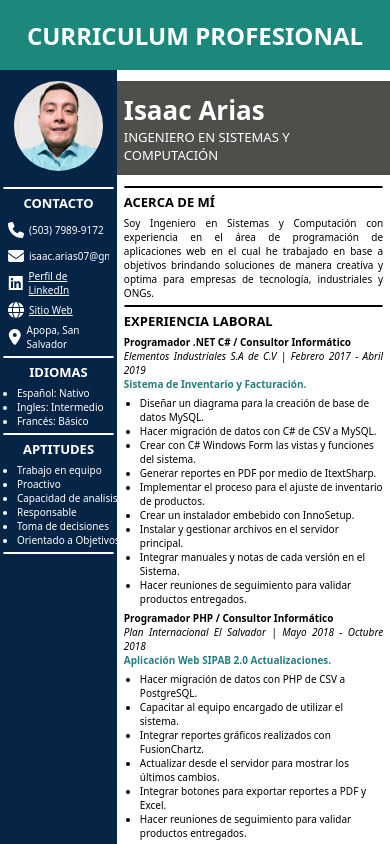
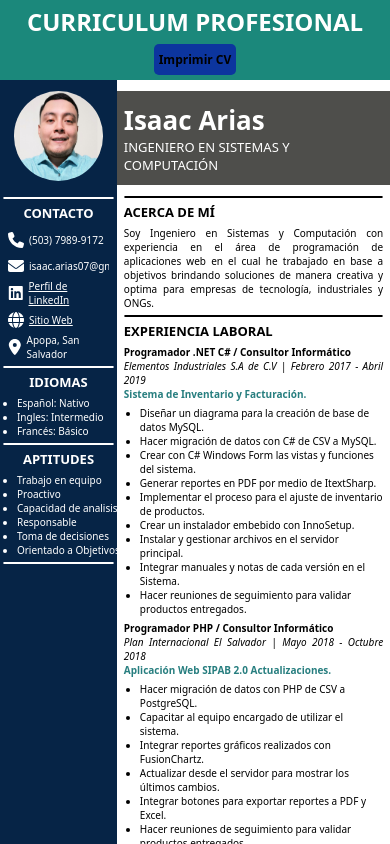
Before and after one commit to Isaac953/curriculum_isaac, a Next.js app: page / in a window 390 px wide. Shown: the top 844 px of the page. Built offline with nearby package versions, Linux system fonts and the light colour scheme.

Commit message:
UP_01: Agregando función y boton para imprimir PDF

```diff
--- a/src/app/components/Header.js
+++ b/src/app/components/Header.js
@@ -2,12 +2,23 @@
 
 import React from "react";
 import "./Layout.scss";
+import { Navbar } from "./navbar/Navbar";
 
 export const Header = () => {
+
   const headerT = "CURRICULUM PROFESIONAL";
+
+  //Print pdf dialog
+  let printPDF = () => {
+    console.log('Se abre opción para imprimir documento');
+    window.print();
+  }
+
   return (
     <header className="header">
       <h1 className="header__title">{headerT}</h1>
+      <button onClick={printPDF} className="header__btn">Imprimir CV</button>
+      {/* <Navbar /> */}
     </header>
   );
 };
--- a/src/app/components/Layout.scss
+++ b/src/app/components/Layout.scss
@@ -12,14 +12,28 @@
 
 /*Start Header Styles*/
 .header {
-  height: 80px;
+  height: 95px;
   background-color: $headerColor;
   justify-content: center;
   @include flex-column;
+  justify-content: space-evenly;
   &__title {
     font-size: 28px;
     color: $textColor;
     font-weight: bold;
+  }
+  &__btn {
+    background-color: $btnprint;
+    border: none;
+    font-weight: bold;
+    border-radius: 5px;
+    padding: 11px 9px;
+    font-size: 16px;
+    transition: .5s;
+    cursor: pointer;
+  }
+  &__btn:hover {
+    background-color: $btnprinth;
   }
 }
 
@@ -100,10 +114,14 @@
 @media screen and (min-width: 768px) and (max-width: 1023px) {
   /*Start Header Styles*/
   .header {
-    height: 75px;
+    height: 90px;
 
     &__title {
       font-size: 26px;
+    }
+    &__btn {
+      padding: 9px 7px;
+      font-size: 14px;
     }
   }
 
@@ -154,10 +172,14 @@
 @media screen and (max-width: 767px) {
   /*Start Header Styles*/
   .header {
-    height: 70px;
+    height: 80px;
 
     &__title {
       font-size: 24px;
+    }
+    &__btn {
+      padding: 7px 5px;
+      font-size: 12px;
     }
   }
 
--- a/src/app/components/cards/06_works/Works.js
+++ b/src/app/components/cards/06_works/Works.js
@@ -160,10 +160,6 @@ export const Works = () => {
       ],
     },
   ];
-
-  // for(const item of expecienceData[1].activities){
-  //   console.log(item.tasks)
-  //   }
   return (
     <section className="workscard">
       <h2 className="workscard__title">{title}</h2>
--- /dev/null
+++ b/src/app/components/navbar/Navbar.js
@@ -0,0 +1,7 @@
+import React from 'react'
+
+export const Navbar = () => {
+  return (
+    <div>Navbar</div>
+  )
+}
--- a/src/app/styles/Colors.scss
+++ b/src/app/styles/Colors.scss
@@ -12,3 +12,5 @@ $cardShadowColor: 0 4px 8px 0 rgba(0, 0, 0, 0.35),
     0 6px 20px 0 rgba(0, 0, 0, 0.25);
 $projectColor: #277e7f;
 $educationColor: #197819;
+$btnprint: #0C359E;
+$btnprinth: #0d43cb;
```
Also changed, not shown: src/app/components/navbar/Navbar.scss (added), 1 other file (tests, documents, lock files or other folders).
